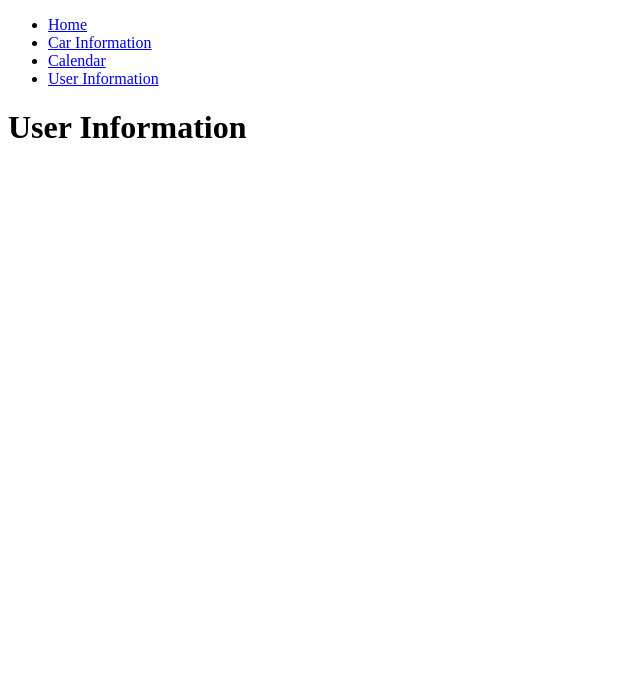
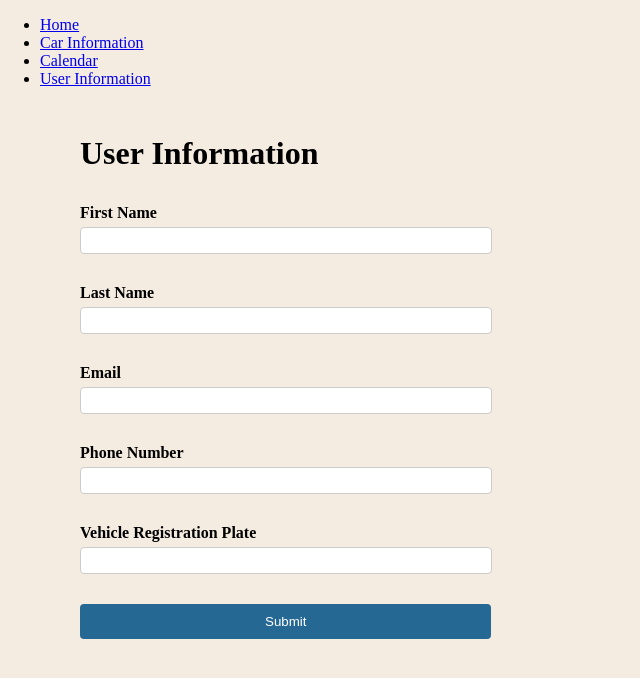
Before and after one commit to MaximBacar/fastlane, a React (Create React App) app in the folder fastlane/: page /UserInfo in a window 1280 px wide. Shown: the top 678 px of the page, without its empty margins (0-640 px from the left). Built offline with nearby package versions, Linux system fonts and the light colour scheme.

Commit message:
User Info page and css updated

```diff
--- /dev/null
+++ b/fastlane/src/UserInfo.css
@@ -0,0 +1,73 @@
+body {
+    background: #F4ECE1;
+    margin: 0;
+    padding: 0;
+  }
+
+  .page-content {
+    margin-left: 30px;
+    padding: 10px;
+    justify-content: center;
+  }
+
+  h1 {
+    margin-left: 40px;
+  }
+
+  .user-details {
+    background: #F4ECE1;
+    width: 100%;
+    display: flex;
+  }
+
+  .UserDetailsImg {
+    margin-right: auto;
+  }
+
+  .UserDetailsImg img {
+    max-width: 50%;
+    height: auto;
+    margin-left: 50px;
+  }
+
+  .user-details div {
+    margin-left: 30px;
+    padding: 10px;
+  }
+
+  .user-details label {
+    display: block;
+    font-weight: bold;
+    margin-bottom: 5px;
+  }
+
+  .user-details input {
+    width: 400px;
+    padding: 5px;
+    margin-bottom: 10px;
+    border: 1px solid #ccc;
+    border-radius: 4px;
+  }
+
+  .user-details button {
+    background: #266894;
+    color: #fff;
+    padding: 10px 185px;
+    border: none;
+    cursor: pointer;
+    margin-top: 10px;
+    margin-left: 40px;
+    border-radius: 4px;
+  }
+
+  .user-details button:hover {
+    background: #2699E5;
+  }
+
+  /* Additional styling for error messages */
+  .user-details .error {
+    color: red;
+    font-size: 14px;
+    margin-top: 5px;
+    display: block;
+  }
--- a/fastlane/src/UserInfo.js
+++ b/fastlane/src/UserInfo.js
@@ -1,5 +1,153 @@
+import React, { useState } from 'react';
+import './UserInfo.css';
+
 const UserInfo = () => {
-    return <h1>User Information</h1>
-}
+  const [formData, setFormData] = useState({
+    firstName: '',
+    lastName: '',
+    phoneNumber: '',
+    email: '',
+    vehicleRegistrationPlate: '',
+  });
+
+  const [phoneNumberError, setPhoneNumberError] = useState('');
+  const [emailError, setEmailError] = useState('');
+  const [registrationPlateError, setRegistrationPlateError] = useState('');
+
+  const handleChange = (e) => {
+    const { name, value } = e.target;
+    setFormData({
+      ...formData,
+      [name]: value,
+    });
+
+    if (name === 'phoneNumber') {
+      validatePhoneNumber(value);
+    }
+
+    if (name === 'email') {
+      validateEmail(value);
+    }
+
+    if (name === 'vehicleRegistrationPlate') {
+      validateRegistrationPlate(value);
+    }
+  };
+
+  const validatePhoneNumber = (phoneNumber) => {
+    const phoneNumberRegex = /^\d{10}$/;
+    if (!phoneNumberRegex.test(phoneNumber)) {
+      setPhoneNumberError('Phone number must contain 10 digits.');
+    } else {
+      setPhoneNumberError('');
+    }
+  };
+
+  const validateEmail = (email) => {
+    const emailRegex = /^[^\s@]+@[^\s@]+\.[^\s@]+$/;
+    if (!emailRegex.test(email)) {
+      setEmailError('Please enter a valid email address.');
+    } else {
+      setEmailError('');
+    }
+  };
+
+  const validateRegistrationPlate = (registrationPlate) => {
+    const registrationPlateRegex = /^[A-Za-z0-9]{5,7}$/;
+    if (!registrationPlateRegex.test(registrationPlate)) {
+      setRegistrationPlateError('Must contain 5 to 7 alphanumeric characters.');
+    } else {
+      setRegistrationPlateError('');
+    }
+  };
+
+  const handleSubmit = (e) => {
+    e.preventDefault();
+
+    if (phoneNumberError || emailError || registrationPlateError) {
+      alert('Please fix the form errors before submitting.');
+      return;
+    }
+
+    // Continue with form submission logic
+    console.log('Form data submitted:', formData);
+  };
+
+  return (
+    <div className='page-content'>
+      <h1>User Information</h1>
+
+      <div className='user-details'>
+        <form onSubmit={handleSubmit}>
+          <div>
+            <label htmlFor='firstName'>First Name</label>
+            <input
+              type='text'
+              id='firstName'
+              name='firstName'
+              value={formData.firstName}
+              onChange={handleChange}
+              required
+            />
+          </div>
+
+          <div>
+            <label htmlFor='lastName'>Last Name</label>
+            <input
+              type='text'
+              id='lastName'
+              name='lastName'
+              value={formData.lastName}
+              onChange={handleChange}
+              required
+            />
+          </div>
+
+          <div>
+            <label htmlFor='email'>Email {emailError && <span className='error'>{emailError}</span>}
+</label>
+
+            <input
+              type='email'
+              id='email'
+              name='email'
+              value={formData.email}
+              onChange={handleChange}
+              required
+            />
+          </div>
+
+          <div>
+            <label htmlFor='phoneNumber'>Phone Number{phoneNumberError && <span className='error'>{phoneNumberError}</span>}</label>
+            <input
+              type='tel'
+              id='phoneNumber'
+              name='phoneNumber'
+              value={formData.phoneNumber}
+              onChange={handleChange}
+              required
+            />
+
+          </div>
+
+          <div>
+            <label htmlFor='vehicleRegistrationPlate'>Vehicle Registration Plate{registrationPlateError && <span className='error'>{registrationPlateError}</span>}</label>
+            <input
+              type='text'
+              id='vehicleRegistrationPlate'
+              name='vehicleRegistrationPlate'
+              value={formData.vehicleRegistrationPlate}
+              onChange={handleChange}
+              required
+            />
+
+          </div>
+
+          <button type='submit'>Submit</button>
+        </form>
+      </div>
+    </div>
+  );
+};
 
 export default UserInfo;
```
